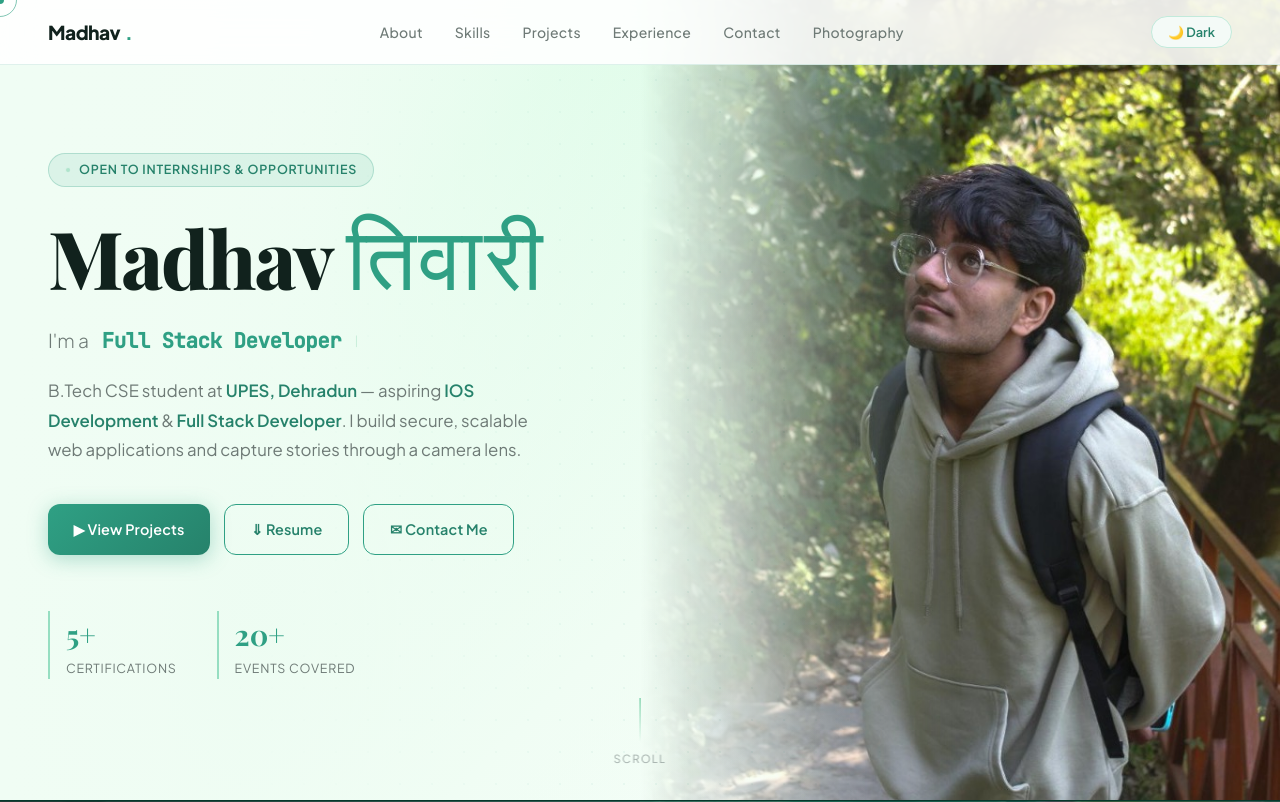
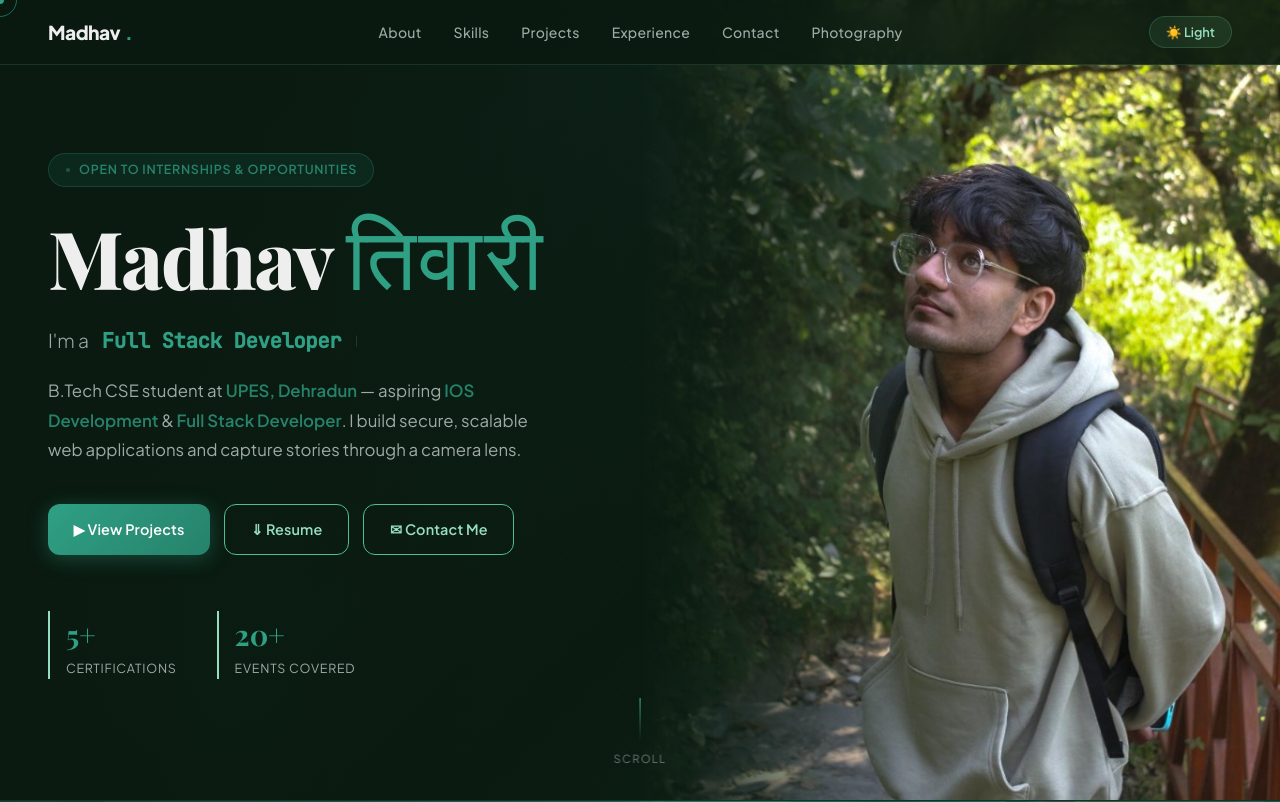
Before and after one commit to codemaddy17/madhav-portfolio, a React (Vite) app: page / in a window 1280 px wide. Shown: the top 802 px of the page. Built offline with nearby package versions, Linux system fonts and the light colour scheme; a web font is replaced by a local one.

Commit message:
feat: set default theme to dark mode

```diff
--- a/src/App.jsx
+++ b/src/App.jsx
@@ -2,7 +2,7 @@
 import InfiniteMenu from './InfiniteMenu'
 
 function App() {
-  const [dark, setDark] = useState(false)
+  const [dark, setDark] = useState(true)
   const [lbOpen, setLbOpen] = useState(false)
   const [lbData, setLbData] = useState({ cap: '', emoji: '', sub: '' })
   const [cIdx, setCIdx] = useState(0)
```
